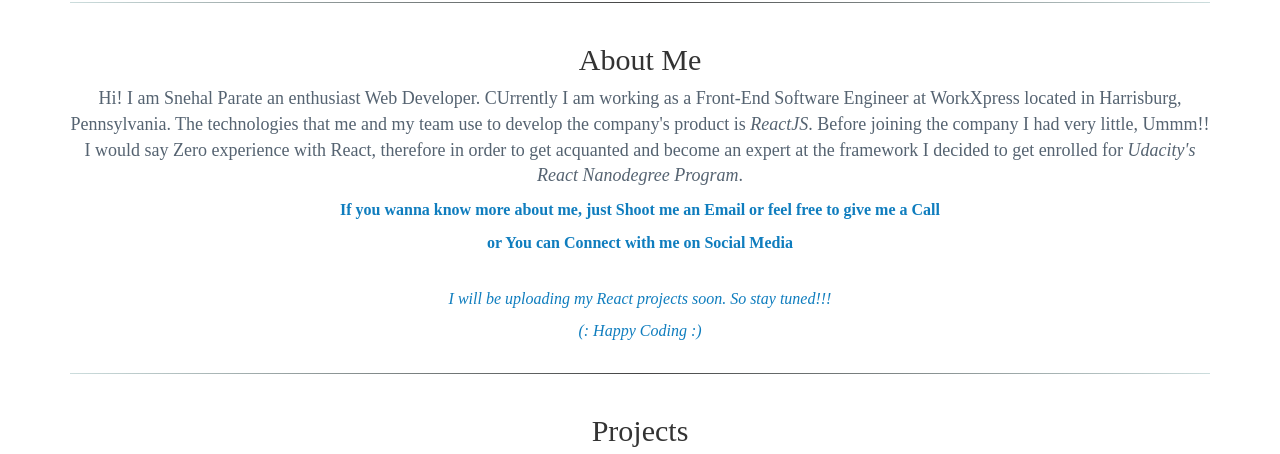
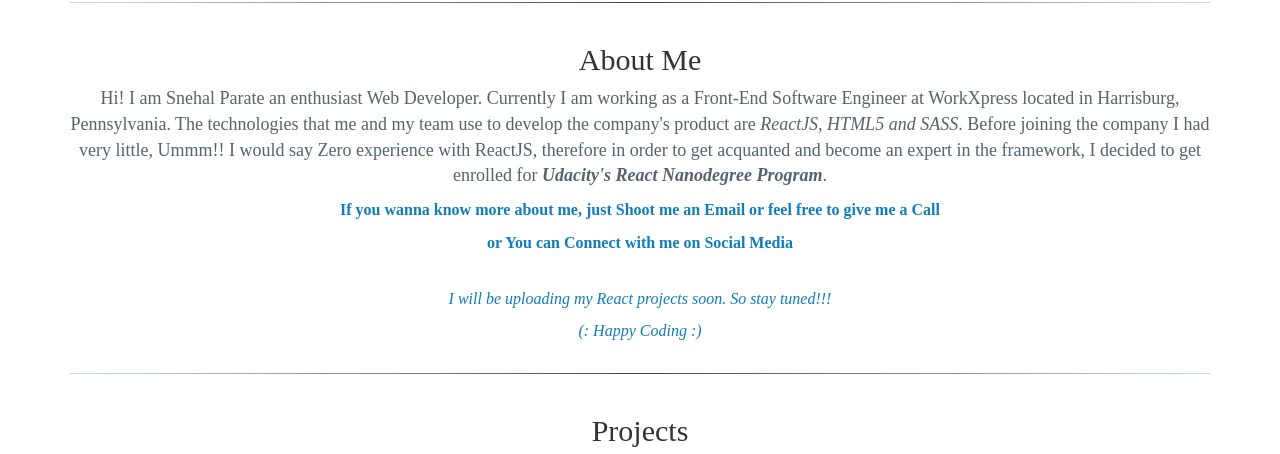
Before and after one commit to snehal1791/portfolio, a website: page index.html in a window 1280 px wide. Shown: the part 221-675 px from the top of the page. Drawn offline with nearby package versions, Linux system fonts and the light colour scheme; a web font is replaced by a local one.

Commit message:
Fixed grammatical mistakes in the about me section

```diff
--- a/index.html
+++ b/index.html
@@ -55,7 +55,7 @@
           <h2 class="text-center">About Me</h2>
         </div>
         <div class="col-md-12">
-          <p class="text-center justify-content about-text">Hi! I am Snehal Parate an enthusiast Web Developer. CUrrently I am working as a Front-End Software Engineer at WorkXpress located in Harrisburg, Pennsylvania. The technologies that me and my team use to develop the company's product is <em>ReactJS</em>. Before joining the company I had very little, Ummm!! I would say Zero experience with React, therefore in order to get acquanted and become an expert at the framework I decided to get enrolled for <em>Udacity's React Nanodegree Program</em>.</p>
+          <p class="text-center justify-content about-text">Hi! I am Snehal Parate an enthusiast Web Developer. Currently I am working as a Front-End Software Engineer at WorkXpress located in Harrisburg, Pennsylvania. The technologies that me and my team use to develop the company's product are <em>ReactJS, HTML5 and SASS</em>. Before joining the company I had very little, Ummm!! I would say Zero experience with ReactJS, therefore in order to get acquanted and become an expert in the framework, I decided to get enrolled for <em><strong>Udacity's React Nanodegree Program</strong></em>.</p>
           <div class="row text-message">
             <p class="text-center"><strong>If you wanna know more about me, just Shoot me an Email or feel free to give me a Call</strong></p>
             <p class="text-center"><strong>or You can Connect with me on Social Media</strong></p><br>
```
